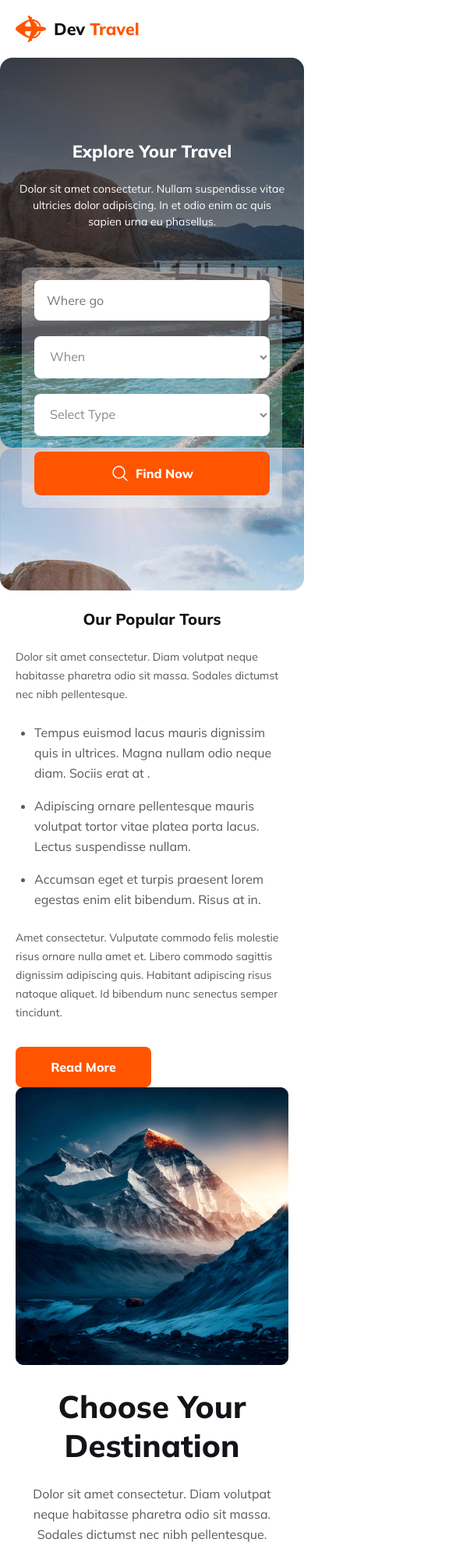
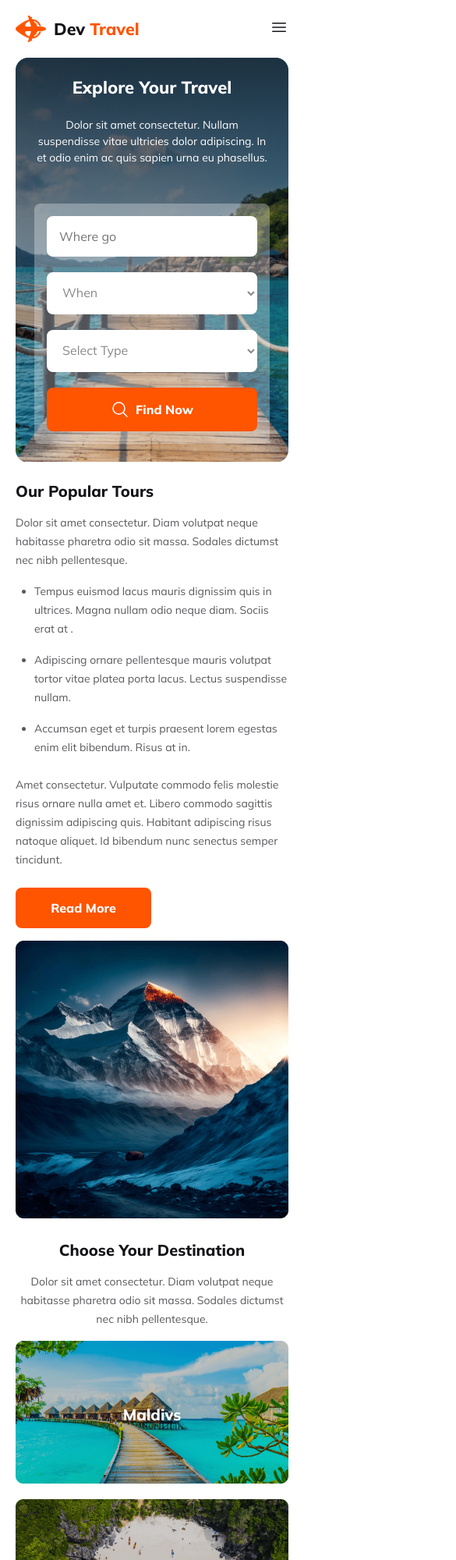
Before and after one commit to MofajjelBD/PH_B9_A2, a plain HTML site: page index.html in a window 390 px wide. Shown: the top 2000 px of the page at 78% size, 585 px wide, since content can reach past the window. Drawn offline with Linux system fonts and the light colour scheme; files whose address does not match are found by name.

Commit message:
tablet update responsive

```diff
--- a/assets/style/style.css
+++ b/assets/style/style.css
@@ -90,6 +90,10 @@ nav .logo_area .logo_text span {
 nav .menu_area {
     display: flex;
     align-items: center;
+}
+
+nav .s_menu {
+    display: none;
 }
 
 nav .menu_area ul {
@@ -1022,6 +1026,28 @@ footer p.copyright {
         margin-top: 8px;
     }
 
+    /* deal area  */
+    .row_deal {
+        padding: 15px;
+    }
+
+    .book_card {
+        padding: 15px;
+    }
+
+    .time_location {
+        flex-wrap: wrap;
+        gap: 10px;
+    }
+
+    .deal_area .all_deals {
+        margin-top: 16px;
+    }
+
+    .book_card {
+        margin-top: 40%;
+    }
+
     /* newsletter area  */
     .newsletter_area .flex {
         flex-direction: column;
@@ -1104,7 +1130,19 @@ footer p.copyright {
         display: none;
     }
 
+    nav .s_menu {
+        display: block;
+    }
+
     /* banner area responsive  */
+    .banner_area {
+        padding-top: 32px;
+        padding-bottom: 32px;
+        background-size: cover;
+        background-position: center;
+        padding: 24px;
+    }
+
     .banner_area h1 {
         color: #FFF;
         font-family: Mulish;
@@ -1126,13 +1164,13 @@ footer p.copyright {
 
     .banner_area .time_travel {
         flex-direction: column;
-        width: calc(100% - 48px);
+        width: calc(100% - 32px);
     }
 
     /* popular area  */
     .popular_area h2 {
         color: #131318;
-        text-align: center;
+        margin-bottom: 16px;
         font-family: Mulish;
         font-size: 20px;
         font-style: normal;
@@ -1147,14 +1185,72 @@ footer p.copyright {
         font-style: normal;
         font-weight: 400;
         line-height: 24px;
+        margin-bottom: 16px;
+    }
+
+    .popular_area ul li {
+        font-size: 14px;
+        font-style: normal;
+        font-weight: 400;
+        line-height: 24px;
+        margin-bottom: 16px;
+    }
+
+    .popular_text {
+        margin-bottom: 16px;
+    }
+
+    /* destination_area  */
+
+
+    .destination_area h2 {
+        font-size: 20px;
+        font-style: normal;
+        font-weight: 800;
+        line-height: normal;
+        margin-bottom: 16px;
+    }
+
+    .destination_area p {
+        font-size: 14px;
+        font-style: normal;
+        font-weight: 400;
+        line-height: 24px;
+        margin-bottom: 16px;
+    }
+
+    .destination_area .d-img {
+        gap: 16px;
+    }
+
+    .destination_area .centered {
+        font-size: 20px;
+    }
+
+    .destination_area .img {
+        position: relative;
+        width: 100%;
+    }
+
+    .destination_area .img img {
+        width: 100%;
     }
 
     /* chose area  */
+
 
     .chose_area h2 {
         color: #131318;
         text-align: center;
         font-family: Mulish;
+        font-size: 20px;
+        font-style: normal;
+        font-weight: 800;
+        line-height: normal;
+        margin-bottom: 16px;
+    }
+
+    .chose_area h3 {
         font-size: 20px;
         font-style: normal;
         font-weight: 800;
@@ -1169,6 +1265,7 @@ footer p.copyright {
         font-style: normal;
         font-weight: 400;
         line-height: 24px;
+        margin-bottom: 16px;
     }
 
     .deal_area h2 {
@@ -1179,6 +1276,11 @@ footer p.copyright {
         font-style: normal;
         font-weight: 800;
         line-height: normal;
+        margin-bottom: 16px;
+    }
+
+    .deal_area p {
+        margin-bottom: 16px;
     }
 
     .perfect_area .popular_text h2 {
@@ -1231,4 +1333,12 @@ footer p.copyright {
         margin-bottom: 16px;
     }
 
+    footer p.copyright {
+        font-family: Inter;
+        font-size: 14px;
+        font-style: normal;
+        font-weight: 300;
+        line-height: normal;
+    }
+
 }
--- a/index.html
+++ b/index.html
@@ -35,13 +35,21 @@
                             <li><a href="">Contact</a></li>
                         </ul>
                     </div>
+                    <div class="s_menu">
+                        <svg xmlns="http://www.w3.org/2000/svg" width="24" height="24" viewBox="0 0 24 24" fill="none">
+                            <path d="M3.75 6.75H20.25M3.75 12H20.25M3.75 17.25H20.25" stroke="#131318"
+                                stroke-width="1.5" stroke-linecap="round" stroke-linejoin="round" />
+                        </svg>
+                    </div>
                 </div>
             </div>
         </nav>
         <section class="banner_area_fluid">
-            <div class="container banner_area">
+            <div class="container ">
+                <div class="banner_area">
                     <h1>Explore Your Travel</h1>
-                <p>Dolor sit amet consectetur. Nullam suspendisse vitae ultricies dolor adipiscing. In et odio enim ac
+                    <p>Dolor sit amet consectetur. Nullam suspendisse vitae ultricies dolor adipiscing. In et odio enim
+                        ac
                         quis
                         sapien urna eu phasellus.</p>
                     <div class="time_travel flex">
@@ -64,6 +72,7 @@
                                     d="M21 21L15.803 15.803M15.803 15.803C17.2096 14.3965 17.9998 12.4887 17.9998 10.4995C17.9998 8.51035 17.2096 6.60262 15.803 5.19605C14.3964 3.78947 12.4887 2.99927 10.4995 2.99927C8.51031 2.99927 6.60258 3.78947 5.196 5.19605C3.78943 6.60262 2.99922 8.51035 2.99922 10.4995C2.99922 12.4887 3.78943 14.3965 5.196 15.803C6.60258 17.2096 8.51031 17.9998 10.4995 17.9998C12.4887 17.9998 14.3964 17.2096 15.803 15.803Z"
                                     stroke="white" stroke-width="1.5" stroke-linecap="round" stroke-linejoin="round" />
                             </svg>Find Now</button>
+                    </div>
                 </div>
             </div>
             <div class="mb-100"></div>
```
Lines whose indentation alone changed are shown as unchanged.
